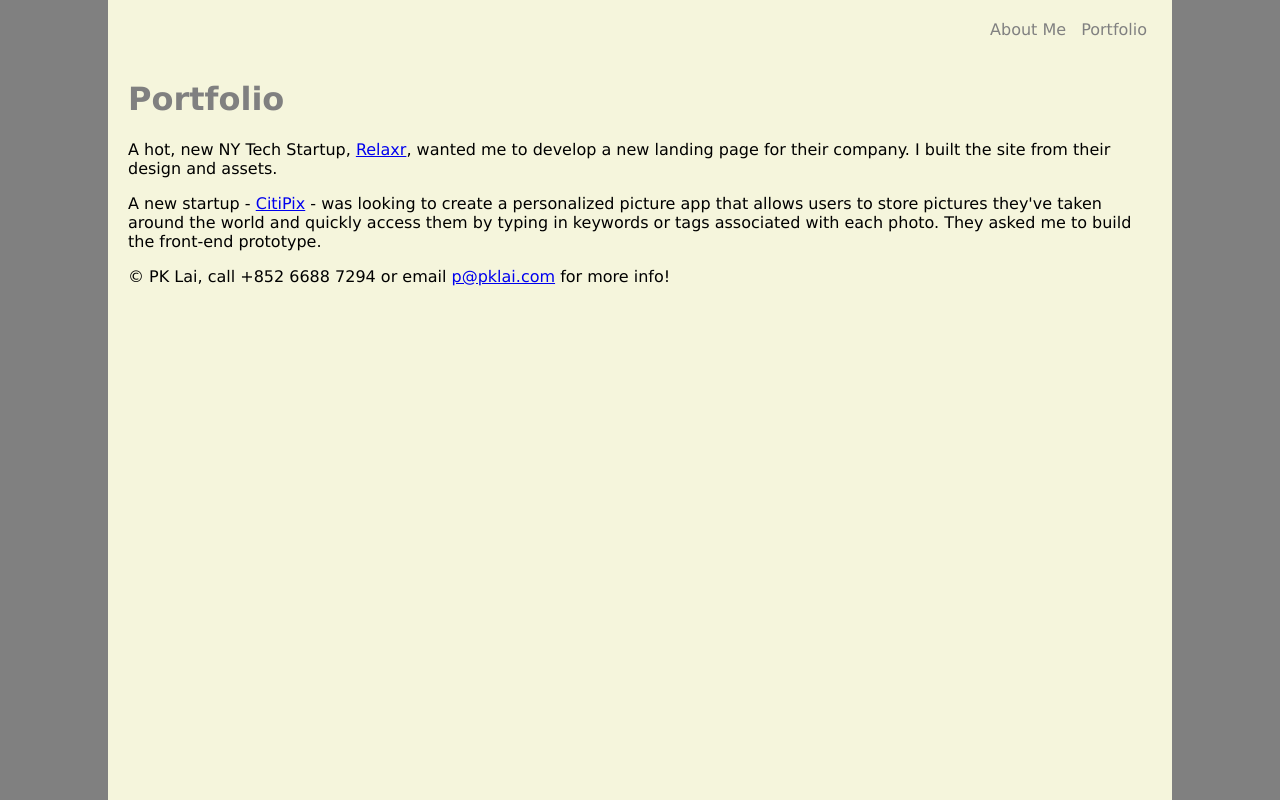
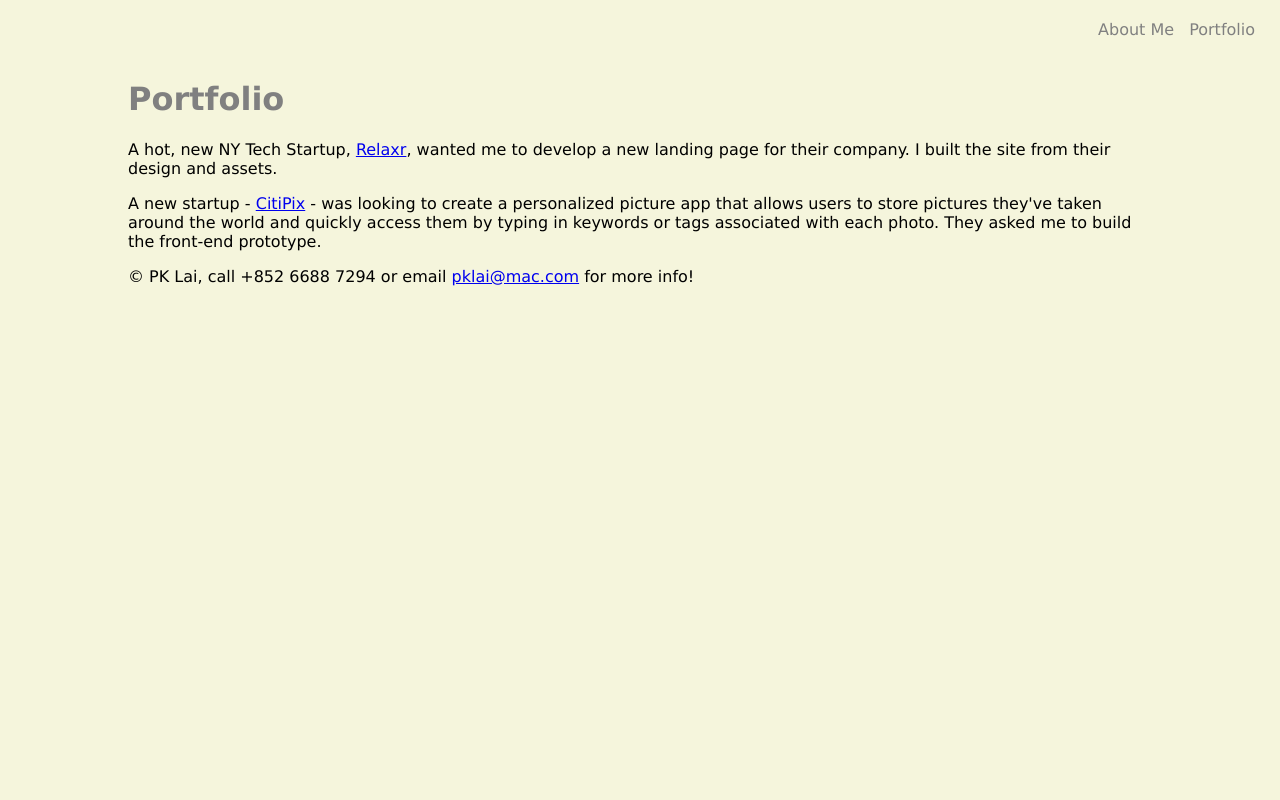
Before and after one commit to pklai/websites, a plain HTML site: page week1/assignment/portfolio.html in a window 1280 px wide. Drawn offline with Linux system fonts and the light colour scheme.

Commit message:
Week 1 assignment: nav bar all across the top

```diff
--- a/week1/assignment/css/stylesheet.css
+++ b/week1/assignment/css/stylesheet.css
@@ -5,17 +5,21 @@ html{
 
 body{
 	background-color: beige;
-	width: 80%;
+	width: 100%;
 	min-height: 100%; /*makes the body at least as high as the html tag*/
 	margin: 0 auto; /*makes top-bottom 0 px, left-right split automatically*/
-	padding: 0 20px; /*pushes body away from html*/
+	padding: 0px 0px 0px 0px; /*pushes body away from html*/
 	font-family: "Lucida Grande", "Lucida Sans Unicode", "Lucida Sans", Geneva, Verdana, sans-serif;
 }
+
+.container {width: 80%; margin: auto;}
 
 nav{
 	background-color: beige;
 	padding-top: 20px;
+	padding-right: 20px;
 	padding-bottom: 20px;
+	padding-left: 20px;
 	text-align: right; /*centers the links in the nav tag*/
 }
 
--- a/week1/assignment/portfolio.html
+++ b/week1/assignment/portfolio.html
@@ -11,14 +11,20 @@
 		<a href="portfolio.html">Portfolio</a>
 	</nav>
 	<!-- my webpage below here! -->
+	<div class="container">
+
 		<h1>Portfolio</h1>
 
-		<p>A hot, new NY Tech Startup, <a href="../../week2/Relaxr/index.html">Relaxr</a>, wanted me to develop a new landing page for their company. I built the site from their design and assets.</p>
-		<p>A new startup - <a href="#">CitiPix</a> - was looking to create a personalized picture app that allows users to store pictures they've taken around the world and quickly access them by typing in keywords or tags associated with each photo. They asked me to build the front-end prototype.</p>
+			<p>A hot, new NY Tech Startup, <a href="../../week2/Relaxr/index.html">Relaxr</a>, wanted me to develop a new landing page for their company. I built the site from their design and assets.</p>
+			<p>A new startup - <a href="#">CitiPix</a> - was looking to create a personalized picture app that allows users to store pictures they've taken around the world and quickly access them by typing in keywords or tags associated with each photo. They asked me to build the front-end prototype.</p>
+
+		<footer>
+		&copy; PK Lai, call +852 6688 7294 or email <a href="mailto:pklai@mac.com">pklai@mac.com</a> for more info!
+		</footer>
+
+	</div>
 
 	<!-- my web page above here! -->
-	<footer>
-		&copy; PK Lai, call +852 6688 7294 or email <a href="mailto:p@pklai.com">p@pklai.com</a> for more info!
-	</footer>
+
 </body>
 </html>
```
Also changed, not shown: week1/assignment/index.html (+6 -1 lines), week2/Relaxr/index.html (+3 -3 lines).
